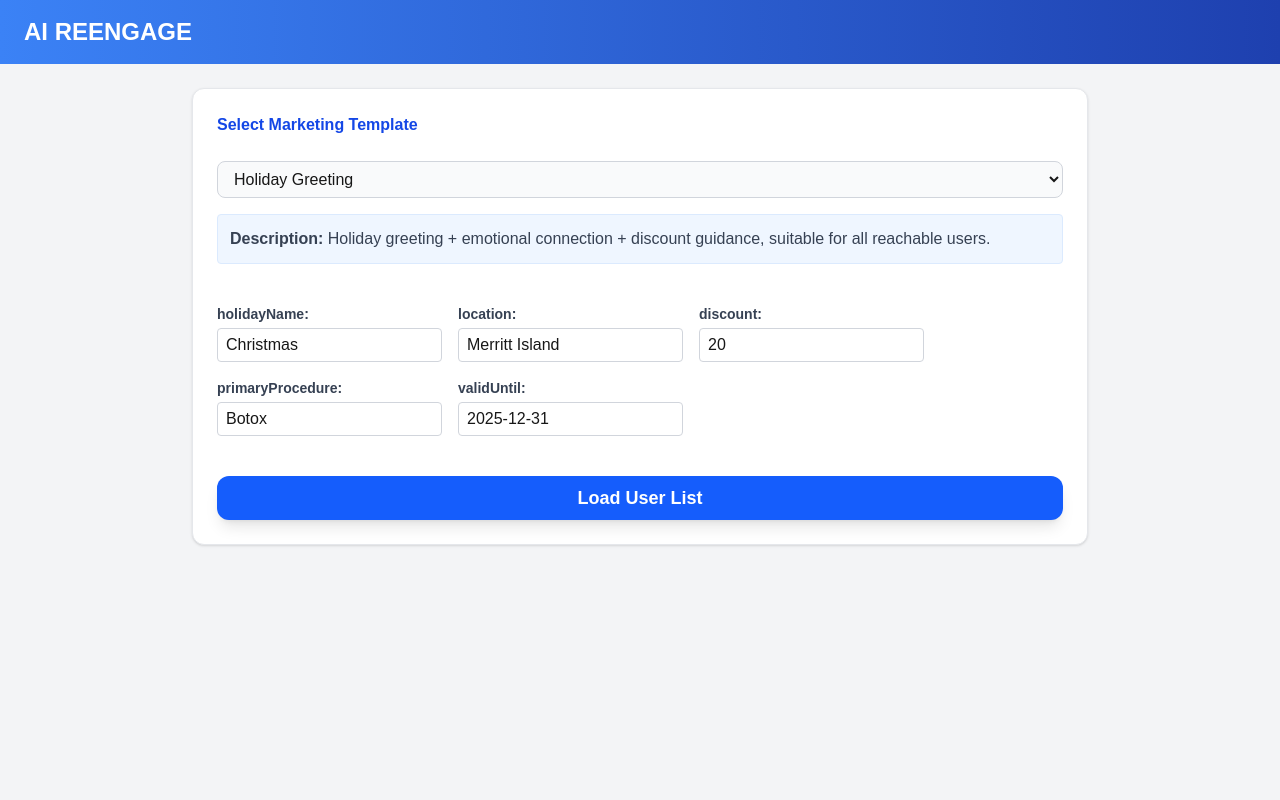
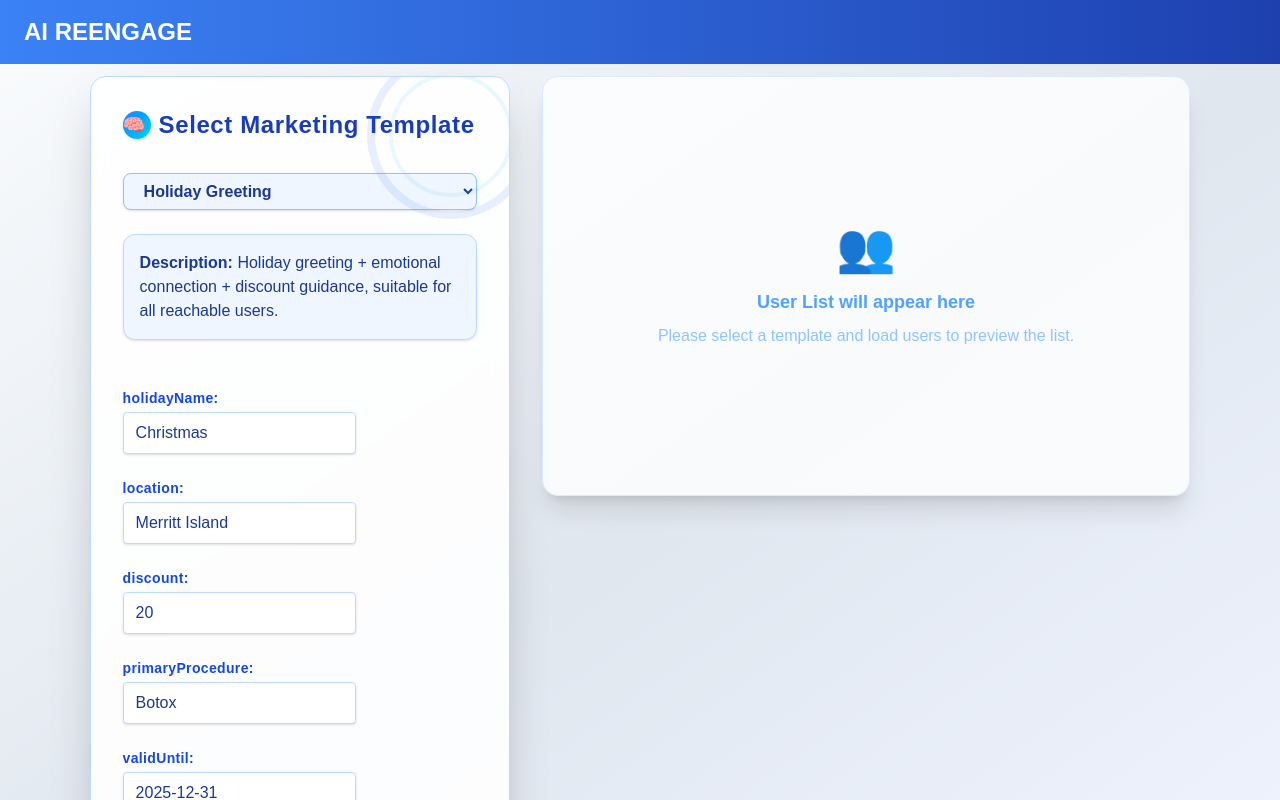
Before and after one commit to xbfighting/ai-reengage-demo, a Next.js app: page / in a window 1280 px wide. Shown: the top 800 px of the page. Built offline with nearby package versions, Linux system fonts and the light colour scheme.

Commit message:
Refactor LangchainWorkflow component; enhance user interface with improved layout and styling, add user list loading state, and implement array shuffling for user list

```diff
--- a/src/app/page.tsx
+++ b/src/app/page.tsx
@@ -52,11 +52,22 @@ export default function LangchainWorkflow() {
     setTemplateVars((vars) => ({ ...vars, [key]: value }))
   }
 
+  // Utility: Shuffle array
+  function shuffleArray<T>(array: T[]): T[] {
+    const arr = [...array]
+    for (let i = arr.length - 1; i > 0; i--) {
+      const j = Math.floor(Math.random() * (i + 1))
+      ;[arr[i], arr[j]] = [arr[j], arr[i]]
+    }
+    return arr
+  }
+
   async function handleSubmit() {
     setLoading(true)
     // Simulate loading user list (mock, could be API call)
     setTimeout(() => {
-      setUserList((userProfiles as { label: string; profile: UserProfile }[]).map((u) => u.profile))
+      const users = (userProfiles as { label: string; profile: UserProfile }[]).map((u) => u.profile)
+      setUserList(shuffleArray(users))
       setLoading(false)
     }, 1000)
   }
@@ -96,17 +107,29 @@ export default function LangchainWorkflow() {
   }, [selectedTemplateId])
 
   return (
-    <main className="min-h-screen bg-gray-100 p-6">
-      <div className="flex flex-col items-center max-w-4xl mx-auto gap-8">
-        <div className="w-full bg-white border border-gray-200 rounded-xl shadow p-6 flex flex-col gap-4">
-          <h3 className="font-bold text-blue-700 mb-2">Select Marketing Template</h3>
+    <main className="min-h-screen bg-gradient-to-br from-[#f8fafc] via-[#e0e7ef] to-[#f0f4ff] p-3">
+      <div className="flex flex-col gap-10 max-w-[86vw] 2xl:max-w-[1600px] mx-auto">
+        <div className="flex flex-col md:flex-row gap-8 items-start">
+          {/* Left: Template Selection */}
+          <div className="md:w-[420px] w-full flex-shrink-0 flex flex-col gap-8 sticky top-8 z-10">
+            <div className="w-full bg-white/90 backdrop-blur border border-blue-200 rounded-2xl shadow-2xl p-8 flex flex-col gap-6 relative overflow-hidden">
+              <div className="absolute -top-8 -right-8 opacity-10 pointer-events-none select-none">
+                <svg width="180" height="180" viewBox="0 0 180 180" fill="none" xmlns="http://www.w3.org/2000/svg">
+                  <circle cx="90" cy="90" r="80" stroke="#2563eb" strokeWidth="8" fill="none" />
+                  <circle cx="90" cy="90" r="60" stroke="#38bdf8" strokeWidth="4" fill="none" />
+                </svg>
+              </div>
+              <h3 className="font-bold text-2xl text-blue-800 mb-2 tracking-wide flex items-center gap-2">
+                <span className="inline-block w-7 h-7 bg-gradient-to-br from-blue-500 to-cyan-400 rounded-full flex items-center justify-center text-white text-lg shadow">🧠</span>
+                Select Marketing Template
+              </h3>
               <select
                 value={selectedTemplateId}
                 onChange={(e) => {
                   setSelectedTemplateId(e.target.value)
                   setTemplateVars({})
                 }}
-            className="border border-gray-300 rounded-lg px-3 py-2 bg-gray-50 focus:ring-2 focus:ring-blue-200 focus:outline-none min-w-[220px]"
+                className="border border-blue-300 rounded-lg px-4 py-2 bg-blue-50 focus:ring-2 focus:ring-blue-400 focus:outline-none min-w-[220px] text-blue-900 font-semibold shadow"
               >
                 {campaignTemplates.map((t) => (
                   <option key={t.id} value={t.id}>
@@ -115,23 +138,23 @@ export default function LangchainWorkflow() {
                 ))}
               </select>
               {selectedTemplate && (
-            <div className="text-gray-700 bg-blue-50 border border-blue-100 rounded p-3 mb-2">
+                <div className="text-blue-900 bg-blue-50 border border-blue-200 rounded-xl p-4 mb-2 shadow-sm">
                   <span className="font-semibold">Description: </span>{selectedTemplate.description}
                 </div>
               )}
               {variableNames.length > 0 && (
-            <div className="mt-4 flex flex-wrap gap-4">
+                <div className="mt-4 flex flex-wrap gap-6">
                   {variableNames
                     .filter((v) => v !== 'name')
                     .map((varName) => (
-                  <div key={varName} className="flex flex-col">
-                    <label className="text-sm font-semibold text-gray-700 mb-1">{varName}:</label>
+                      <div key={varName} className="flex flex-col min-w-[180px]">
+                        <label className="text-sm font-semibold text-blue-700 mb-1 tracking-wide">{varName}:</label>
                         <input
                           type="text"
                           value={templateVars[varName] ?? ''}
                           onChange={(e) => handleVarChange(varName, e.target.value)}
                           placeholder={getPlaceholder(varName)}
-                      className="border border-gray-300 rounded px-2 py-1"
+                          className="border border-blue-200 rounded px-3 py-2 bg-white focus:ring-2 focus:ring-blue-300 focus:outline-none text-blue-900 font-medium shadow"
                         />
                       </div>
                     ))}
@@ -139,43 +162,78 @@ export default function LangchainWorkflow() {
               )}
               <button
                 onClick={handleSubmit}
-            className="bg-blue-600 hover:bg-blue-700 text-white px-6 py-2 rounded-xl font-semibold shadow-lg transition text-lg mt-6 w-full"
+                className="bg-gradient-to-r from-blue-600 to-cyan-500 hover:from-blue-700 hover:to-cyan-600 text-white px-8 py-3 rounded-2xl font-bold shadow-xl transition text-lg mt-8 w-full tracking-wider flex items-center justify-center gap-2 disabled:opacity-60 disabled:cursor-not-allowed"
                 disabled={loading}
               >
-            {loading ? 'Loading Users...' : 'Load User List'}
+                {loading ? (
+                  <>
+                    <span className="animate-spin inline-block mr-2">⚡</span>Loading Users...
+                  </>
+                ) : (
+                  <>
+                    <span className="inline-block">🚀</span>Load User List
+                  </>
+                )}
               </button>
             </div>
-        {/* User List Table */}
-        {userList && (
-          <div className="w-full bg-white border border-gray-200 rounded-xl shadow p-6">
-            <h3 className="font-bold text-blue-700 mb-4">User List</h3>
-            <div className="overflow-x-auto">
-              <table className="min-w-full text-sm text-left">
-                <thead>
+          </div>
+          {/* Right: User List Table or Placeholder/Loading */}
+          <div className="flex-1 w-full min-w-0 flex flex-col gap-8">
+            {!userList && !loading && (
+              <div className="w-full h-[420px] flex flex-col items-center justify-center bg-white/80 border border-blue-100 rounded-2xl shadow-xl">
+                <div className="text-5xl mb-4 text-blue-200">👥</div>
+                <div className="text-lg text-blue-400 font-semibold mb-2">User List will appear here</div>
+                <div className="text-blue-300">Please select a template and load users to preview the list.</div>
+              </div>
+            )}
+            {loading && (
+              <div className="w-full h-[420px] flex flex-col items-center justify-center bg-white/80 border border-blue-100 rounded-2xl shadow-xl animate-pulse">
+                <svg className="animate-spin mb-6" width="48" height="48" viewBox="0 0 48 48" fill="none" xmlns="http://www.w3.org/2000/svg">
+                  <circle cx="24" cy="24" r="20" stroke="#60a5fa" strokeWidth="6" opacity="0.2" />
+                  <path d="M44 24a20 20 0 0 0-20-20" stroke="#2563eb" strokeWidth="6" strokeLinecap="round" />
+                </svg>
+                <div className="text-lg text-blue-400 font-semibold">Loading user list...</div>
+              </div>
+            )}
+            {userList && !loading && (
+              <div className="w-full bg-white/90 backdrop-blur border border-blue-200 rounded-2xl shadow-2xl p-8 relative overflow-hidden">
+                <div className="absolute -bottom-8 -left-8 opacity-10 pointer-events-none select-none">
+                  <svg width="180" height="180" viewBox="0 0 180 180" fill="none" xmlns="http://www.w3.org/2000/svg">
+                    <circle cx="90" cy="90" r="80" stroke="#2563eb" strokeWidth="8" fill="none" />
+                    <circle cx="90" cy="90" r="60" stroke="#38bdf8" strokeWidth="4" fill="none" />
+                  </svg>
+                </div>
+                <h3 className="font-bold text-2xl text-blue-800 mb-6 tracking-wide flex items-center gap-2">
+                  <span className="inline-block w-7 h-7 bg-gradient-to-br from-blue-500 to-cyan-400 rounded-full flex items-center justify-center text-white text-lg shadow">👥</span>
+                  User List
+                </h3>
+                <div className="overflow-x-auto rounded-xl">
+                  <table className="min-w-full text-sm text-left bg-white rounded-xl overflow-hidden shadow">
+                    <thead className="bg-blue-50 text-blue-700">
                       <tr>
-                    <th className="px-2 py-1">Name</th>
-                    <th className="px-2 py-1">Age</th>
-                    <th className="px-2 py-1">Gender</th>
-                    <th className="px-2 py-1">Traits</th>
-                    <th className="px-2 py-1">Lifestyle</th>
-                    <th className="px-2 py-1">Beauty Goals</th>
-                    <th className="px-2 py-1">Loyalty</th>
-                    <th className="px-2 py-1">AI Preview</th>
+                        <th className="px-4 py-2">Name</th>
+                        <th className="px-4 py-2">Age</th>
+                        <th className="px-4 py-2">Gender</th>
+                        <th className="px-4 py-2">Traits</th>
+                        <th className="px-4 py-2">Lifestyle</th>
+                        <th className="px-4 py-2">Beauty Goals</th>
+                        <th className="px-4 py-2">Loyalty</th>
+                        <th className="px-4 py-2">AI Preview</th>
                       </tr>
                     </thead>
                     <tbody>
                       {userList.map((u, idx) => (
-                    <tr key={idx} className="border-t">
-                      <td className="px-2 py-1">{u.name}</td>
-                      <td className="px-2 py-1">{u.age}</td>
-                      <td className="px-2 py-1">{u.gender}</td>
-                      <td className="px-2 py-1">{u.traits.join(', ')}</td>
-                      <td className="px-2 py-1">{u.lifestyle?.join(', ')}</td>
-                      <td className="px-2 py-1">{u.beautyGoals?.join(', ')}</td>
-                      <td className="px-2 py-1">{u.loyaltyScore ?? 'N/A'}</td>
-                      <td className="px-2 py-1">
+                        <tr key={idx} className="border-t border-blue-100 hover:bg-blue-50 transition">
+                          <td className="px-4 py-2 font-semibold text-blue-900">{u.name}</td>
+                          <td className="px-4 py-2 text-blue-800">{u.age}</td>
+                          <td className="px-4 py-2 text-blue-800">{u.gender}</td>
+                          <td className="px-4 py-2 text-blue-700">{u.traits.join(', ')}</td>
+                          <td className="px-4 py-2 text-blue-700">{u.lifestyle?.join(', ')}</td>
+                          <td className="px-4 py-2 text-blue-700">{u.beautyGoals?.join(', ')}</td>
+                          <td className="px-4 py-2 text-blue-700">{u.loyaltyScore ?? 'N/A'}</td>
+                          <td className="px-4 py-2">
                             <button
-                          className="bg-blue-500 hover:bg-blue-700 text-white px-3 py-1 rounded text-xs font-semibold"
+                              className="bg-gradient-to-r from-blue-500 to-cyan-400 hover:from-blue-600 hover:to-cyan-500 text-white px-4 py-1.5 rounded-xl text-xs font-bold shadow transition"
                               onClick={() => {
                                 const params = new URLSearchParams({ user: u.name, template: selectedTemplateId })
                                 router.push('/ai-marketing-preview?' + params.toString())
@@ -192,6 +250,8 @@ export default function LangchainWorkflow() {
               </div>
             )}
           </div>
+        </div>
+      </div>
     </main>
   )
 }
```
Lines whose indentation alone changed are shown as unchanged.
